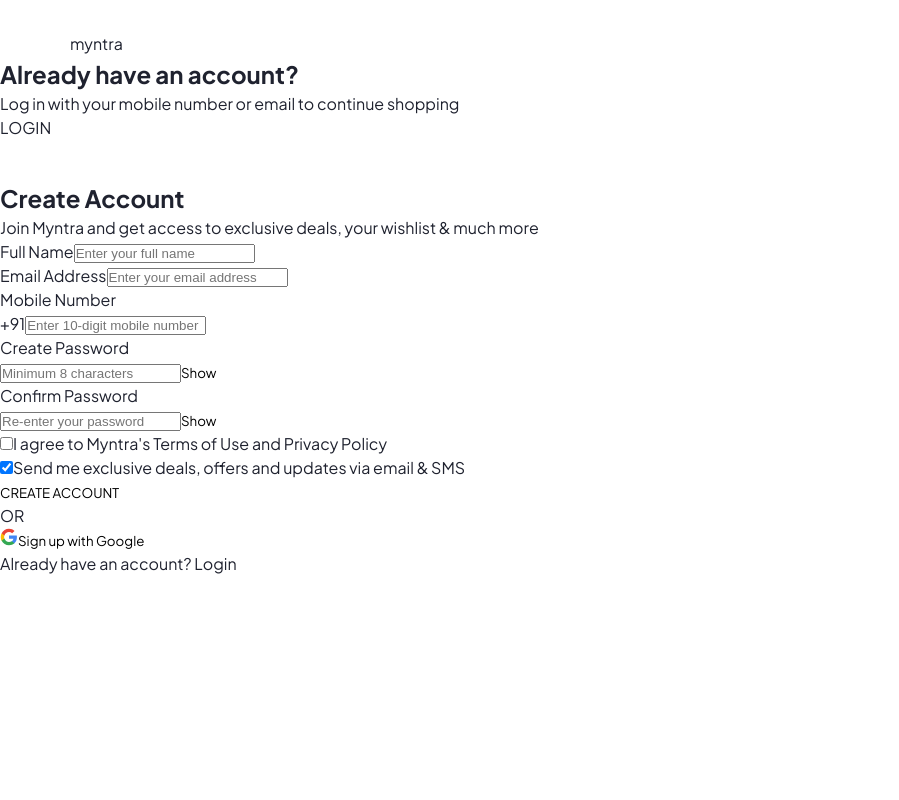
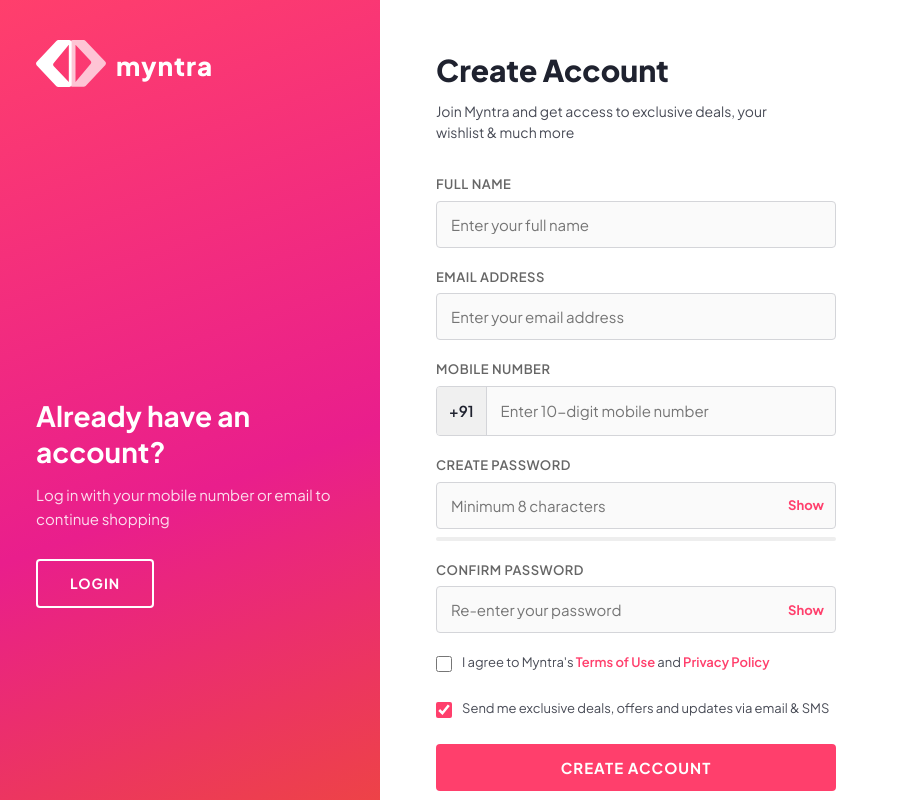
Before and after one commit to dipjoy01/First-React, a React (Vite) app: page /First-React/signup in a window 1280 px wide. Shown: the top 800 px of the page, without its empty margins (0-899 px from the left). Built offline with nearby package versions, Linux system fonts and the light colour scheme.

Commit message:
styles add

```diff
--- a/src/pages/signup.jsx
+++ b/src/pages/signup.jsx
@@ -4,12 +4,14 @@
 function SignUp() {
   return (
     <>
-      <div classNew={styles.authBody}>
-        <div classNew={styles.authWrapper}>
+      <div className={styles.authBody}>
+        <div className={styles.authWrapper}>
           {/* <!-- Left Panel --> */}
-          <div classNew={styles.authLeft}>
-            <a href="index.html" classNew={styles.authLogo}>
-              <svg viewBox="0 0 45 32" style={{height: '50px', width: '70px'}}>
+          <div className={styles.authLeft}>
+            <a href="index.html" className={styles.authLogo}>
+              <svg
+                viewBox="0 0 45 32"
+                style={{ height: "50px", width: "70px" }}>
                 <path
                   fill="#fff"
                   d="M14.4 0c-.5 0-.9.2-1.3.5l-12.7 13.5c-.5.6-.5 1.5 0 2.1l12.7 13.5c.3.3.8.5 1.3.5h7c.8 0 1.5-.7 1.5-1.5V1.5C22.9.7 22.2 0 21.4 0h-7zm6.7 3v24l-9.8-10.4c-.4-.5-.4-1.3 0-1.8L21.1 3z"></path>
@@ -19,39 +21,39 @@
               </svg>
               <span>myntra</span>
             </a>
-            <div classNew={styles.authLeftContent}>
+            <div className={styles.authLeftContent}>
               <h2>Already have an account?</h2>
               <p>
                 Log in with your mobile number or email to continue shopping
               </p>
-              <Link to="/login" classNew={styles.btnOutlineWhite}>
+              <Link to="/login" className={styles.btnOutlineWhite}>
                 LOGIN
               </Link>
             </div>
-            <div classNew={styles.authLeftFooter}>
+            <div className={styles.authLeftFooter}>
               <img
                 src="/images/img_12.png"
                 alt="Google Play"
-                style={{height:'34px', filter:'brightness(0) invert(1)'}}
+                style={{ height: "34px", filter: "brightness(0) invert(1)" }}
               />
               <img
                 src="/images/img_13.png"
                 alt="App Store"
-                style={{height:'34px', filter:'brightness(0) invert(1)'}}
+                style={{ height: "34px", filter: "brightness(0) invert(1)" }}
               />
             </div>
           </div>
 
           {/* <!-- Right Panel --> */}
-          <div classNew={styles.authRight}>
-            <h2 classNew={styles.authTitle}>Create Account</h2>
-            <p classNew={styles.authSubtitle}>
+          <div className={styles.authRight}>
+            <h2 className={styles.authTitle}>Create Account</h2>
+            <p className={styles.authSubtitle}>
               Join Myntra and get access to exclusive deals, your wishlist &
               much more
             </p>
 
-            <form classNew={styles.authForm} onsubmit="handleSignup(event)">
-              <div classNew={styles.formGroup}>
+            <form className={styles.authForm} onsubmit="handleSignup(event)">
+              <div className={styles.formGroup}>
                 <label for="signup-name">Full Name</label>
                 <input
                   type="text"
@@ -61,7 +63,7 @@
                 />
               </div>
 
-              <div classNew={styles.formGroup}>
+              <div className={styles.formGroup}>
                 <label for="signup-email">Email Address</label>
                 <input
                   type="email"
@@ -71,10 +73,10 @@
                 />
               </div>
 
-              <div classNew={styles.formGroup}>
+              <div className={styles.formGroup}>
                 <label for="signup-mobile">Mobile Number</label>
-                <div classNew={styles.inputWithPrefix}>
-                  <span classNew={styles.inputPrefix}>+91</span>
+                <div className={styles.inputWithPrefix}>
+                  <span className={styles.inputPrefix}>+91</span>
                   <input
                     type="tel"
                     id="signup-mobile"
@@ -85,9 +87,9 @@
                 </div>
               </div>
 
-              <div classNew={styles.formGroup}>
+              <div className={styles.formGroup}>
                 <label for="signup-password">Create Password</label>
-                <div classNew={styles.inputWithAction}>
+                <div className={styles.inputWithAction}>
                   <input
                     type="password"
                     id="signup-password"
@@ -97,20 +99,22 @@
                   />
                   <button
                     type="button"
-                    classNew={styles.inputActionBtn}
+                    className={styles.inputActionBtn}
                     onclick="togglePassword('signup-password', this)">
                     Show
                   </button>
                 </div>
-                <div classNew={styles.passwordStrength} id="strength-bar">
-                  <div classNew={styles.strengthFill} id="strength-fill"></div>
+                <div className={styles.passwordStrength} id="strength-bar">
+                  <div className={styles.strengthFill} id="strength-fill"></div>
                 </div>
-                <span classNew={styles.strengthLabel} id="strength-label"></span>
+                <span
+                  className={styles.strengthLabel}
+                  id="strength-label"></span>
               </div>
 
-              <div classNew={styles.formGroup}>
+              <div className={styles.formGroup}>
                 <label for="signup-confirm">Confirm Password</label>
-                <div classNew={styles.inputWithAction}>
+                <div className={styles.inputWithAction}>
                   <input
                     type="password"
                     id="signup-confirm"
@@ -119,15 +123,15 @@
                   />
                   <button
                     type="button"
-                    classNew={styles.inputActionBtn}
+                    className={styles.inputActionBtn}
                     onclick="togglePassword('signup-confirm', this)">
                     Show
                   </button>
                 </div>
-                <span classNew={styles.fieldError} id="confirm-error"></span>
+                <span className={styles.fieldError} id="confirm-error"></span>
               </div>
 
-              <div classNew={`${styles.formGroup} ${styles.formCheck}`}>
+              <div className={`${styles.formGroup} ${styles.formCheck}`}>
                 <input type="checkbox" id="terms-check" required />
                 <label for="terms-check">
                   I agree to Myntra's <a href="#">Terms of Use</a> and{" "}
@@ -135,22 +139,22 @@
                 </label>
               </div>
 
-              <div classNew={`${styles.formGroup} ${styles.formCheck}`}>
+              <div className={`${styles.formGroup} ${styles.formCheck}`}>
                 <input type="checkbox" id="promo-check" checked />
                 <label for="promo-check">
                   Send me exclusive deals, offers and updates via email & SMS
                 </label>
               </div>
 
-              <button type="submit" classNew={styles.btnAuthPrimary}>
+              <button type="submit" className={styles.btnAuthPrimary}>
                 CREATE ACCOUNT
               </button>
 
-              <div classNew={styles.authDivider}>
+              <div className={styles.authDivider}>
                 <span>OR</span>
               </div>
 
-              <button type="button" classNew={styles.btnAuthSecondary}>
+              <button type="button" className={styles.btnAuthSecondary}>
                 <svg viewBox="0 0 24 24" width="18" height="18">
                   <path
                     fill="#4285F4"
@@ -173,7 +177,7 @@
               </button>
             </form>
 
-            <p classNew={styles.authSwitch}>
+            <p className={styles.authSwitch}>
               Already have an account? <a href="login.html">Login</a>
             </p>
           </div>
```
